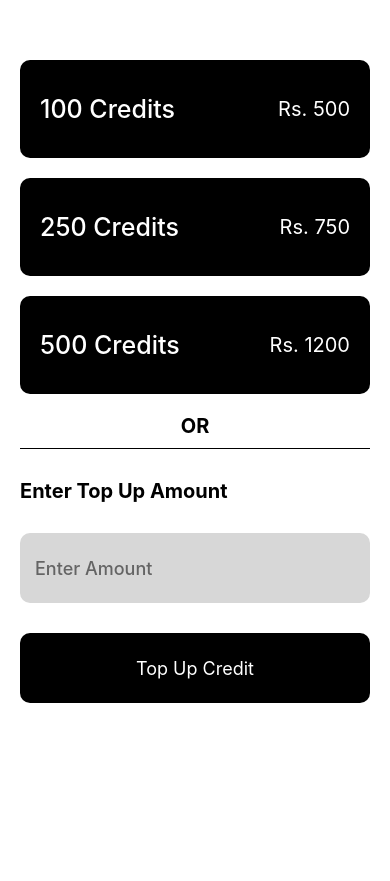
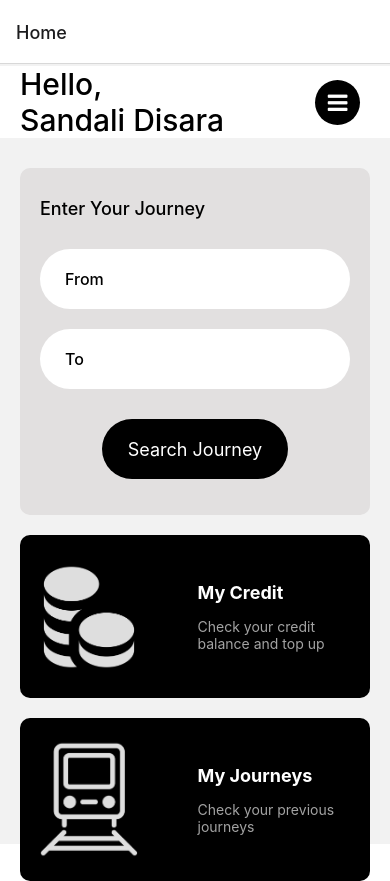
Before and after one commit to SandaliDisara/CSSE-BusTicketingSystem, a React Native app: screen / in a window 390 px wide. Before the commit the page ends 844 px from the top, so only its background shows below. Built offline with nearby package versions, Linux system fonts and the light colour scheme.

Commit message:
App.js changed

```diff
--- a/App.js
+++ b/App.js
@@ -1,8 +1,10 @@
 import React from "react";
-import { View } from "react-native";
-// import AppNavigator from "./navigation/AppNavigator";
-import TopUpOptions from "./components/TopUsOptions";
+import AppNavigator from "./navigation/AppNavigator";
 
 export default function App() {
-  return <TopUpOptions />;
+  return (
+    <>
+      <AppNavigator />
+    </>
+  );
 }
--- a/components/TopUsOptions.js
+++ /dev/null
@@ -1,126 +0,0 @@
-import React, { useState } from "react";
-import {
-  View,
-  Text,
-  StyleSheet,
-  TextInput,
-  TouchableOpacity,
-} from "react-native";
-
-export default function TopUpOptions() {
-  const [topUpAmount, setTopUpAmount] = useState("");
-
-  const handleTopUp = () => {
-    // Handle top-up logic here
-    console.log("Top-up amount:", topUpAmount);
-    // You can add further logic here, such as making an API request.
-  };
-
-  return (
-    <View style={styles.container}>
-      <View style={styles.marginContainer}>
-        <View style={styles.optionRecs}>
-          <Text style={styles.leftText}>100 Credits</Text>
-          <Text style={styles.rightText}>Rs. 500</Text>
-        </View>
-        <View style={styles.optionRecs}>
-          <Text style={styles.leftText}>250 Credits</Text>
-          <Text style={styles.rightText}>Rs. 750</Text>
-        </View>
-        <View style={styles.optionRecs}>
-          <Text style={styles.leftText}>500 Credits</Text>
-          <Text style={styles.rightText}>Rs. 1200</Text>
-        </View>
-        <View style={styles.orContainer}>
-          <Text style={styles.orText}>OR</Text>
-        </View>
-        <View style={styles.horizontalLine} />
-        <Text style={styles.enterAmountText}>Enter Top Up Amount</Text>
-        <TextInput
-          style={styles.amountInput}
-          placeholder="Enter Amount"
-          value={topUpAmount}
-          onChangeText={(text) => setTopUpAmount(text)}
-        />
-        <TouchableOpacity style={styles.topUpButton} onPress={handleTopUp}>
-          <Text style={styles.topUpButtonText}>Top Up Credit</Text>
-        </TouchableOpacity>
-      </View>
-    </View>
-  );
-}
-
-const styles = StyleSheet.create({
-  container: {
-    marginTop: 40,
-    flex: 1,
-  },
-  marginContainer: {
-    marginHorizontal: 20,
-  },
-  optionRecs: {
-    height: 98,
-    width: "100%",
-    backgroundColor: "black",
-    marginTop: 20,
-    borderRadius: 10,
-    flexDirection: "row",
-    justifyContent: "space-between",
-    alignItems: "center",
-    paddingLeft: 20,
-    paddingRight: 20,
-  },
-  leftText: {
-    color: "white",
-    fontSize: 25,
-    fontWeight: "500",
-  },
-  rightText: {
-    color: "white",
-    fontSize: 20,
-  },
-  orContainer: {
-    alignItems: "center",
-    marginTop: 20,
-  },
-  orText: {
-    color: "black",
-    fontSize: 20,
-    fontWeight: "bold",
-  },
-  horizontalLine: {
-    borderBottomColor: "black",
-    borderBottomWidth: 1,
-    marginTop: 10,
-  },
-  enterAmountText: {
-    marginTop: 30,
-    fontSize: 20,
-    fontWeight: "bold",
-  },
-  amountInput: {
-    backgroundColor: "#D7D7D7",
-    height: 70,
-    width: "100%",
-    borderRadius: 10,
-    marginTop: 30,
-    paddingLeft: 15,
-    fontSize: 18,
-    color: "#646464",
-    fontWeight: "500",
-  },
-  topUpButton: {
-    backgroundColor: "black",
-    borderRadius: 10,
-    height: 70,
-    width: "100%",
-    alignItems: "center",
-    justifyContent: "center",
-    alignSelf: "center",
-    marginTop: 30,
-  },
-  topUpButtonText: {
-    color: "white",
-    fontSize: 18,
-  },
-});
```
